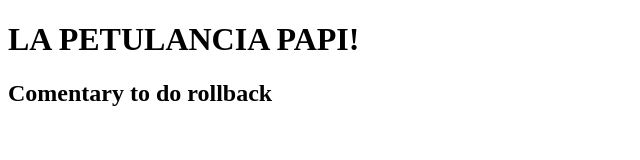
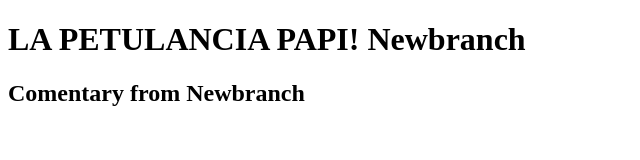
Before and after one commit to cruzpigas/learningProcess, a plain HTML site: page index.html in a window 1280 px wide. Shown: the whole page, without its empty margins (0-640 px from the left). Drawn offline with Linux system fonts and the light colour scheme.

Commit message:
Added to newbranch

```diff
--- a/app.js
+++ b/app.js
@@ -1 +1 @@
-alert('Hello there');
+alert("i'm so sorry")
--- a/index.html
+++ b/index.html
@@ -7,8 +7,8 @@
     <title>New Page Git Tutorial</title>
 </head>
 <body>
-    <H1>LA PETULANCIA PAPI!</H1>
-    <h2>Comentary to do rollback</h2>
+    <H1>LA PETULANCIA PAPI! Newbranch</H1>
+    <h2>Comentary from Newbranch</h2>
     <script src="app.js"></script>
 </body>
 </html>
```
